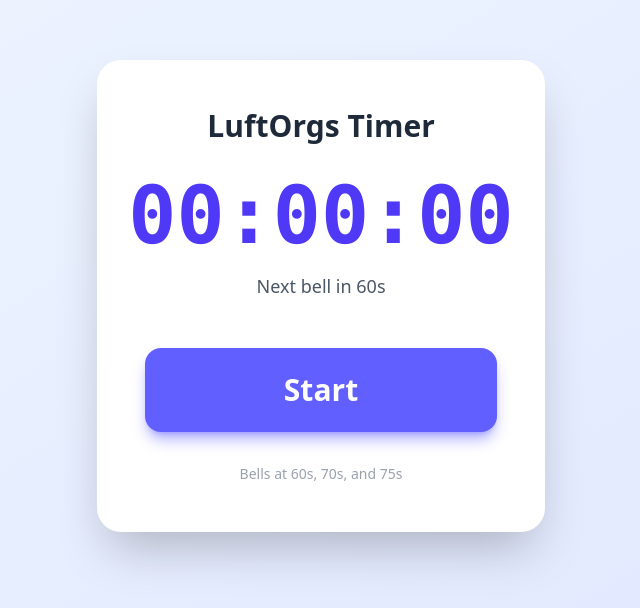
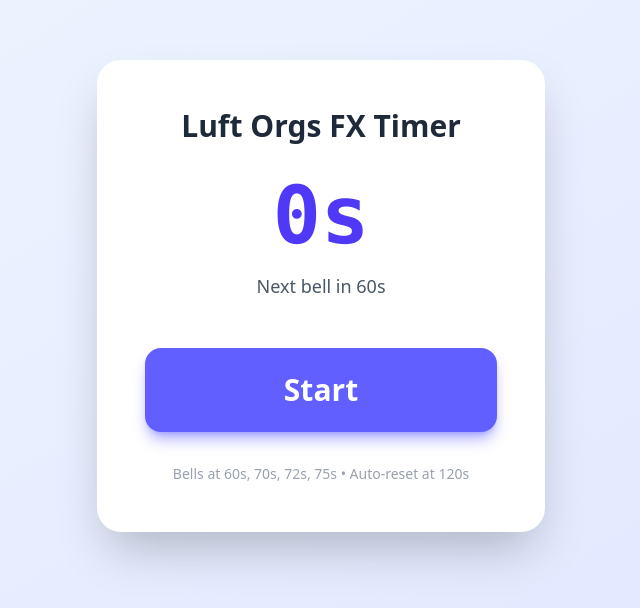
Before and after one commit to yusufSemo/aiaa_timer, a Next.js app: page / in a window 1280 px wide. Shown: the part 104-712 px from the top of the page, without its empty margins (319-959 px from the left). Built offline with nearby package versions, Linux system fonts and the light colour scheme.

Commit message:
james request

```diff
--- a/app/page.tsx
+++ b/app/page.tsx
@@ -27,8 +27,8 @@ export default function Home() {
     const requestWakeLock = async () => {
       try {
         // Try Wake Lock API first
-        if (navigator.wakeLock && isRunning) {
-          wakeLockRef.current = await navigator.wakeLock.request('screen');
+        if ('wakeLock' in navigator && isRunning) {
+          wakeLockRef.current = await (navigator as any).wakeLock.request('screen');
           console.log('Wake Lock activated');
         }
       } catch (err) {
@@ -99,10 +99,15 @@ export default function Home() {
         setSeconds(prevSeconds => {
           const newSeconds = prevSeconds + 1;
 
-          // Check for bell times (60, 70, 75 seconds, then loop)
-          const timeInCycle = newSeconds % 75;
-          if (timeInCycle === 60 || timeInCycle === 70 || timeInCycle === 0) {
+          // Check for bell times (60, 70, 72, 75 seconds, then auto-reset at 120)
+          const timeInCycle = newSeconds % 120;
+          if (timeInCycle === 60 || timeInCycle === 70 || timeInCycle === 72 || timeInCycle === 75) {
             playBell();
+          }
+
+          // Auto-reset at 120 seconds
+          if (newSeconds === 120) {
+            return 0;
           }
 
           return newSeconds;
@@ -133,23 +138,28 @@ export default function Home() {
   };
 
   const getNextBellTime = (currentSeconds: number): number => {
-    const timeInCycle = currentSeconds % 75;
-
-    if (timeInCycle < 60) {
-      return 60 - timeInCycle; // Time until first bell at 60s
-    } else if (timeInCycle < 70) {
-      return 70 - timeInCycle; // Time until second bell at 70s
+    if (currentSeconds < 60) {
+      return 60 - currentSeconds;
+    } else if (currentSeconds < 70) {
+      return 70 - currentSeconds;
+    } else if (currentSeconds < 72) {
+      return 72 - currentSeconds;
+    } else if (currentSeconds < 75) {
+      return 75 - currentSeconds;
     } else {
-      return 75 - timeInCycle; // Time until third bell at 75s
+      return 120 - currentSeconds; // Time until reset
     }
   };
 
-  const formatTime = (totalSeconds: number): string => {
-    const hours = Math.floor(totalSeconds / 3600);
-    const minutes = Math.floor((totalSeconds % 3600) / 60);
-    const secs = totalSeconds % 60;
-
-    return `${String(hours).padStart(2, '0')}:${String(minutes).padStart(2, '0')}:${String(secs).padStart(2, '0')}`;
+  const getDeduction = (currentSeconds: number): string => {
+    if (currentSeconds >= 75) {
+      return '-0.5';
+    } else if (currentSeconds >= 72) {
+      return '-0.3';
+    } else if (currentSeconds >= 70) {
+      return '-0.1';
+    }
+    return '';
   };
 
   return (
@@ -165,14 +175,19 @@ export default function Home() {
       />
 
       <div className="bg-white rounded-2xl sm:rounded-3xl shadow-2xl p-4 sm:p-12 w-full max-w-md text-center">
-        <h1 className="text-xl sm:text-3xl font-bold text-gray-800 mb-4 sm:mb-8">LuftOrgs Timer</h1>
+        <h1 className="text-xl sm:text-3xl font-bold text-gray-800 mb-4 sm:mb-8">Luft Orgs FX Timer</h1>
 
         <div className="mb-6 sm:mb-12">
-          <div className="font-mono font-bold text-indigo-600 mb-2 sm:mb-4 leading-none whitespace-nowrap flex justify-center" style={{ fontSize: 'clamp(2.5rem, 12vw, 5rem)' }}>
-            {formatTime(seconds)}
+          <div className="font-mono font-bold text-indigo-600 mb-2 sm:mb-4 leading-none whitespace-nowrap flex justify-center items-baseline gap-4" style={{ fontSize: 'clamp(2.5rem, 12vw, 5rem)' }}>
+            <span>{seconds}s</span>
+            {getDeduction(seconds) && (
+              <span className="text-red-500" style={{ fontSize: 'clamp(2rem, 9vw, 4rem)' }}>
+                {getDeduction(seconds)}
+              </span>
+            )}
           </div>
           <div className="text-sm sm:text-lg text-gray-600 font-medium">
-            Next bell in {getNextBellTime(seconds)}s
+            {seconds < 75 ? `Next bell in ${getNextBellTime(seconds)}s` : `Resets in ${getNextBellTime(seconds)}s`}
           </div>
         </div>
 
@@ -188,7 +203,7 @@ export default function Home() {
         </button>
 
         <div className="mt-4 sm:mt-8 text-xs sm:text-sm text-gray-400">
-          Bells at 60s, 70s, and 75s
+          Bells at 60s, 70s, 72s, 75s • Auto-reset at 120s
         </div>
       </div>
     </div>
```
